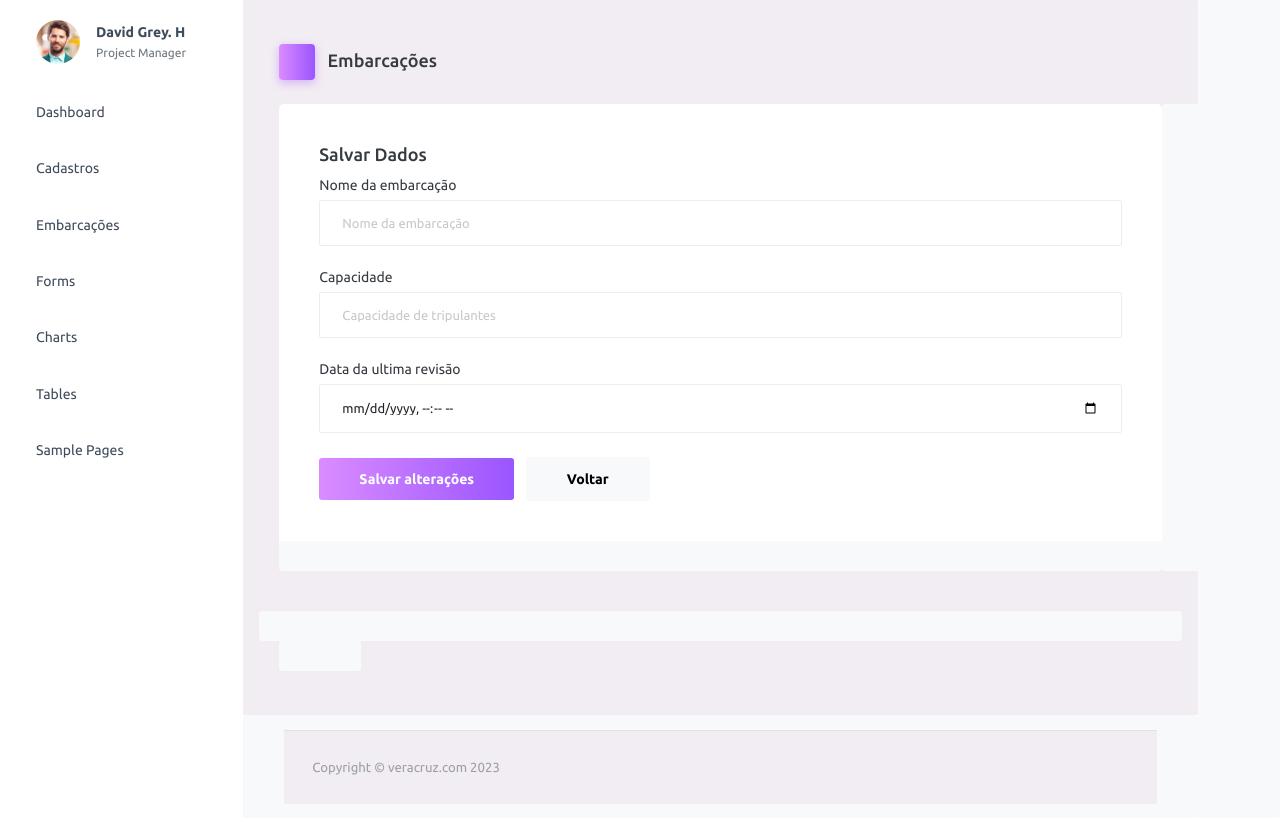
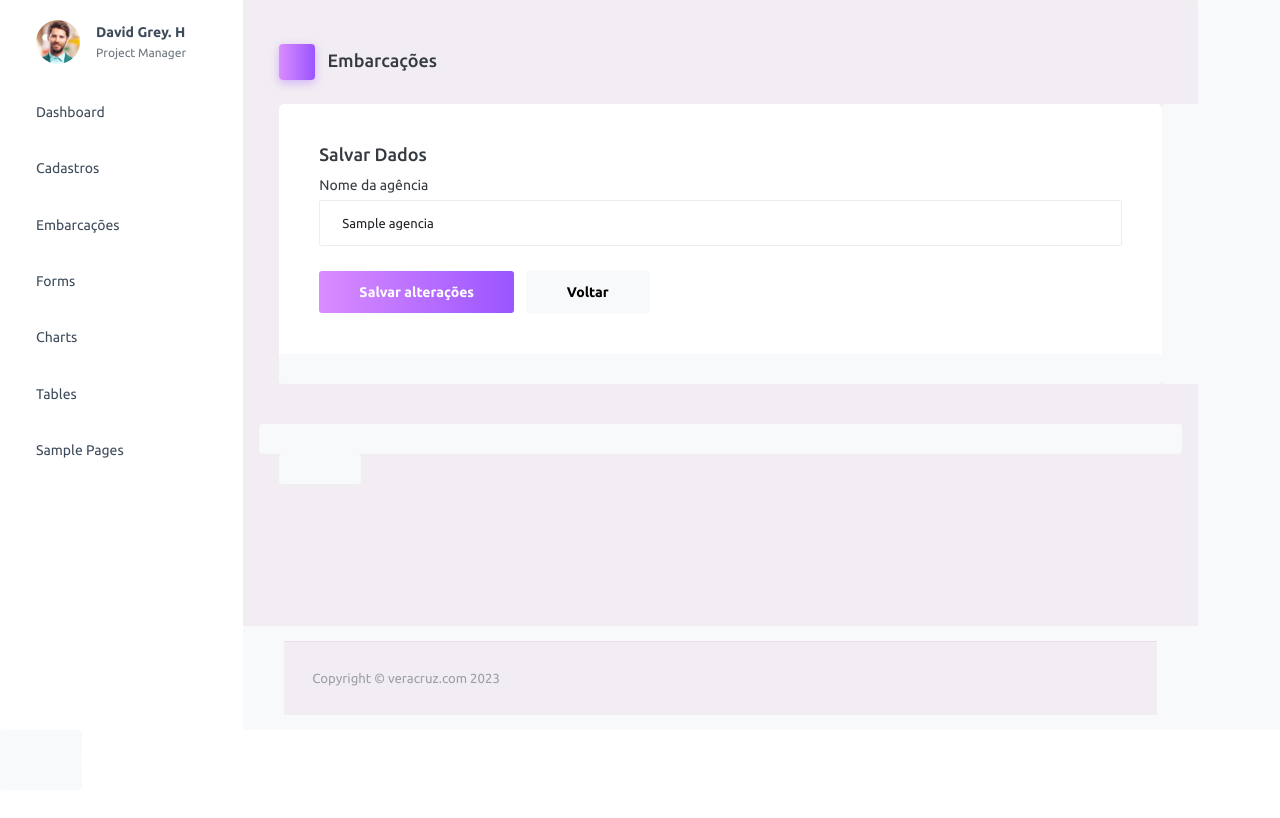
Before and after one commit to developer-anderson/veracruz, a PHP site: page /agencias.php?updateagencia=1 in a window 1280 px wide. Shown: the part 70-888 px from the top of the page. After the commit the page ends 785 px from the top, so only its background shows below. Run offline with PHP 8.4, Linux system fonts and the light colour scheme; tables that the repository leaves empty or names only in its code hold one stand-in row (values such as "Sample post"); data that the repository does not hold is empty; some web fonts are replaced.

Commit message:
versionamento inicial

```diff
--- a/agencias.php
+++ b/agencias.php
@@ -1,14 +1,15 @@
 <?php
     require_once('partials/_header.php');
-    if(isset($_GET['updateembarcacao']))
+    if(isset($_GET['updateagencia']))
     {
-        $name = "alteracaoembarcacaoupdate";
-        $valor = $_GET['updateembarcacao'];
-        $resultado = $result_embarcacoes->fetch_all(MYSQLI_ASSOC);
+        $name = "alteracaoagenciaupdate";
+        $valor = $_GET['updateagencia'];
+        $resultado = $result_agencias->fetch_all(MYSQLI_ASSOC);
     }
     else{
-        $name = "alteracaoembarcacaoinsert";
+        $name = "alteracaoagenciainsert";
         $valor = 0;
+        $resultado = null;
     }
 ?>
     <div class="container-scroller">
@@ -43,20 +44,13 @@
                     </div>
                     <form class="forms-sample" method="post">
                       <div class="form-group">
-                        <label for="exampleInputName1">Nome da embarcação</label>
-                        <input type="text" class="form-control" id="nome" name="nome" value="<?php echo ($resultado[0]['nome']); ?>" placeholder="Nome da embarcação">
+                        <label for="exampleInputName1">Nome da agência</label>
+                        <input type="text" class="form-control" id="nome" name="nome" value="<?php if(isset($resultado)){ echo ($resultado[0]['nome']);}  ?>" placeholder="Nome da agência">
                       </div>
-                      <div class="form-group">
-                        <label for="exampleInputEmail3">Capacidade</label>
-                        <input type="number" class="form-control" id="capacidade" name="capacidade" value="<?php echo ($resultado[0]['capacidade']); ?>" placeholder="Capacidade de tripulantes">
-                      </div>
-                      <div class="form-group">
-                        <label for="exampleInputPassword4">Data da ultima revisão</label>
-                        <input type="datetime-local" class="form-control" id="revisao"  value="<?php echo ($resultado[0]['revisao']); ?>" name="revisao">
-                      </div>
+
                       <input type="hidden" name="<?php echo($name); ?>" value="<?php echo($valor); ?>"  />
-                      <button type="submit" name="embarcacao" class="btn btn-gradient-primary me-2">Salvar alterações</button>
-                      <a href="embarcacoes.php" class="btn btn-light">Voltar</button>
+                      <button type="submit" name="agencia" class="btn btn-gradient-primary me-2">Salvar alterações</button>
+                      <a href="agencias_list.php" class="btn btn-light">Voltar</button>
                     </form>
                   </div>
                 </div>
--- a/conexao.php
+++ b/conexao.php
@@ -21,7 +21,7 @@
         header("Location: embarcacoes_list.php?atualizado=true");
         exit();
     }
-    $sql_embarcacoes  = "select * from  agencias where 1=1";
+    $sql_agencias  = "select * from  agencias where 1=1";
     if(isset($_GET['updateagencia'])){
         $sql_agencias .= " and id = ".$_GET['updateagencia'];
     }
--- a/embarcacoes_list.php
+++ b/embarcacoes_list.php
@@ -23,6 +23,8 @@
               <div class="col-md-12 grid-margin stretch-card">
                 <div class="card">
                   <div class="card-body">
+                  <a href="embarcacoes.php" class="btn btn-gradient-info btn-rounded btn-icon" style="float: right;/* margin-top: -10px; */margin-bottom: 0.75rem;"><i class="mdi mdi-note-plus-outline"></i></a>
+
                     <div class="clearfix">
                     <?php if (isset($_GET['atualizado'])) {
                         echo '<div class="alert alert-success">Alteração realizada com sucesso!</div>';
```
Also changed, not shown: agencias_list.php (+4 -3 lines), embarcacoes.php (+5 -4 lines).
